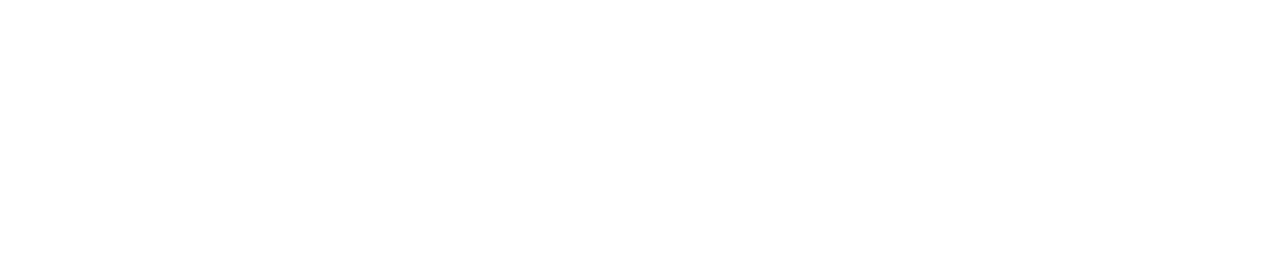
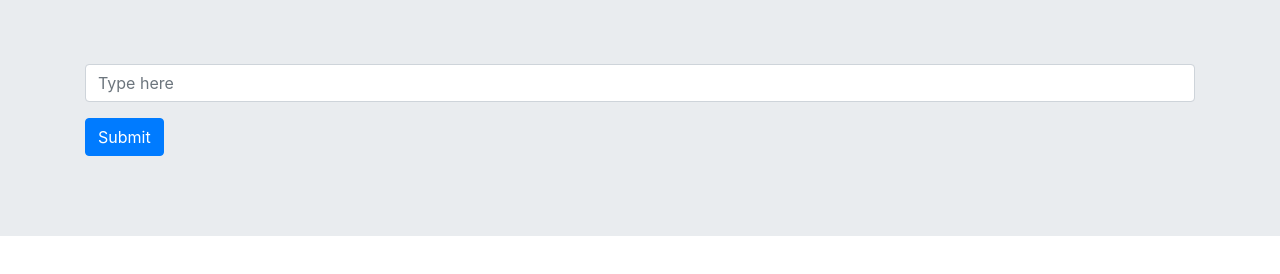
Before and after one commit to Yoffic/rss-news-feed, a website built with webpack: page src/index.html in a window 1280 px wide. Built offline with nearby package versions, Linux system fonts and the light colour scheme.

Commit message:
Add: basic form to index.html

```diff
--- a/src/index.html
+++ b/src/index.html
@@ -1,12 +1,25 @@
-<!DOCTYPE html>
-<html>
+<!doctype html>
+<html lang="en">
 
 <head>
   <meta charset="utf-8">
-  <title>Webpack App</title>
+  <meta name="viewport" content="width=device-width, initial-scale=1, shrink-to-fit=no">
 </head>
 
 <body>
+  <main role="main">
+    <div class="jumbotron jumbotron-fluid">
+      <div class="container">
+        <form>
+          <div class="form-group">
+            <input class="form-control" type="text" placeholder="Type here">
+          </div>
+          <div class="form-group">
+            <button type="submit" class="btn btn-primary">Submit</button>
+          </div>
+        </form>
+      </div>
+    </div>
+  </main>
 </body>
-
 </html>
```
